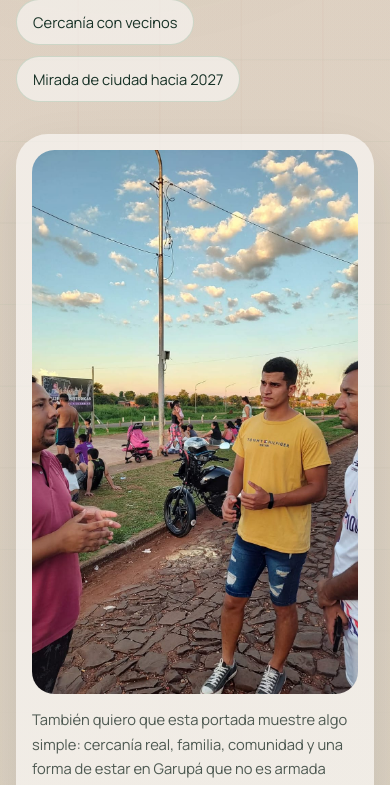
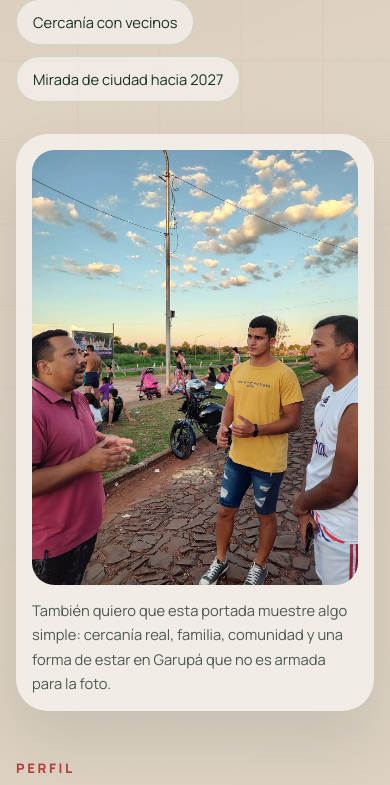
Before and after one commit to RIXXS443/FernandoSamudio, a React (Vite) app: page / in a window 390 px wide. Shown: the part 812-1597 px from the top of the page. Built offline with nearby package versions, Linux system fonts and the light colour scheme.

Commit message:
Improve hero photo framing on mobile

```diff
--- a/src/styles.css
+++ b/src/styles.css
@@ -297,6 +297,7 @@ a {
   background: rgba(255, 255, 255, 0.58);
   box-shadow: var(--shadow);
   animation: riseIn 900ms ease both;
+  justify-self: end;
 }
 
 .hero-photo img,
@@ -310,6 +311,7 @@ a {
 
 .hero-photo img {
   min-height: 34rem;
+  object-position: center 28%;
 }
 
 .hero-photo figcaption,
@@ -900,6 +902,8 @@ a {
 
   .hero-photo {
     max-width: 34rem;
+    width: 100%;
+    justify-self: center;
   }
 }
 
@@ -954,6 +958,12 @@ a {
     margin-left: 1rem;
     margin-right: 1rem;
   }
+
+  .hero-photo img {
+    min-height: 0;
+    height: auto;
+    object-position: center 22%;
+  }
 }
 
 @media (max-width: 520px) {
```
